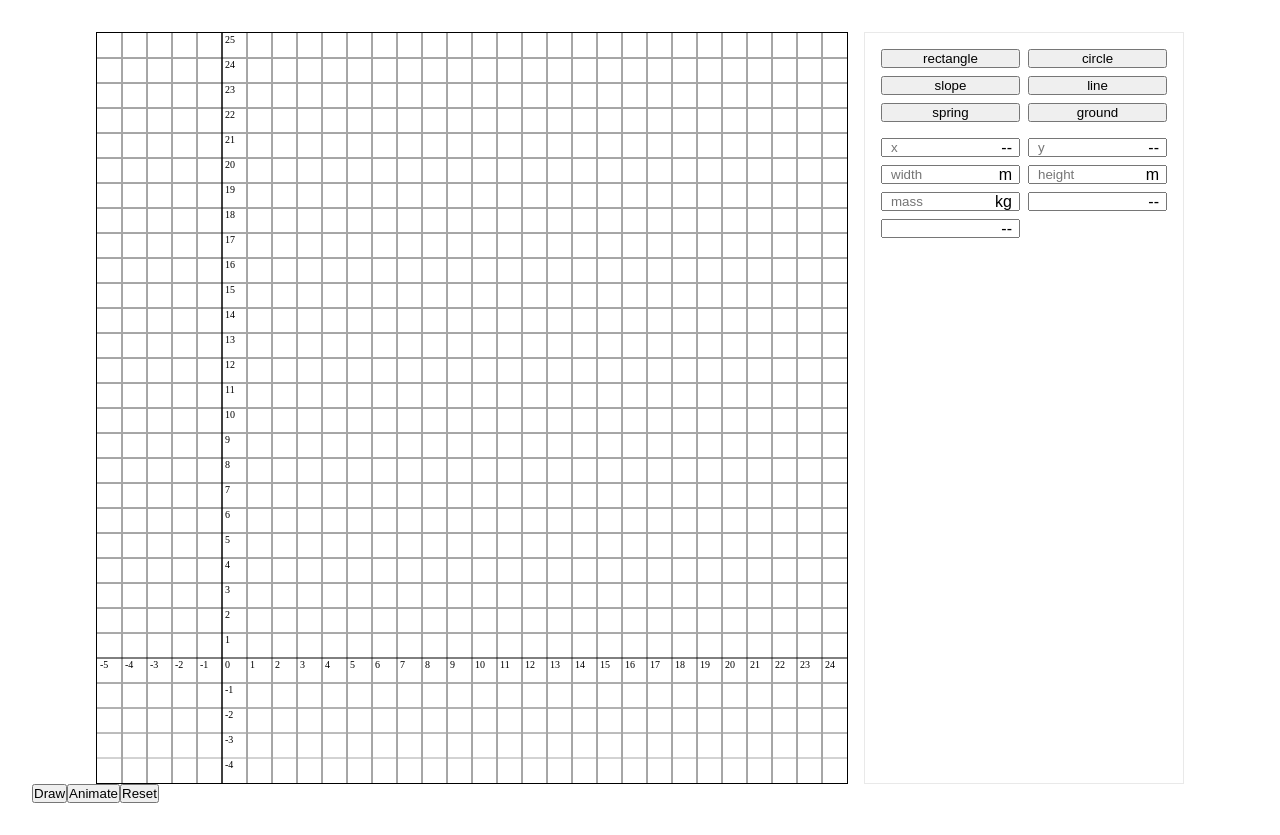
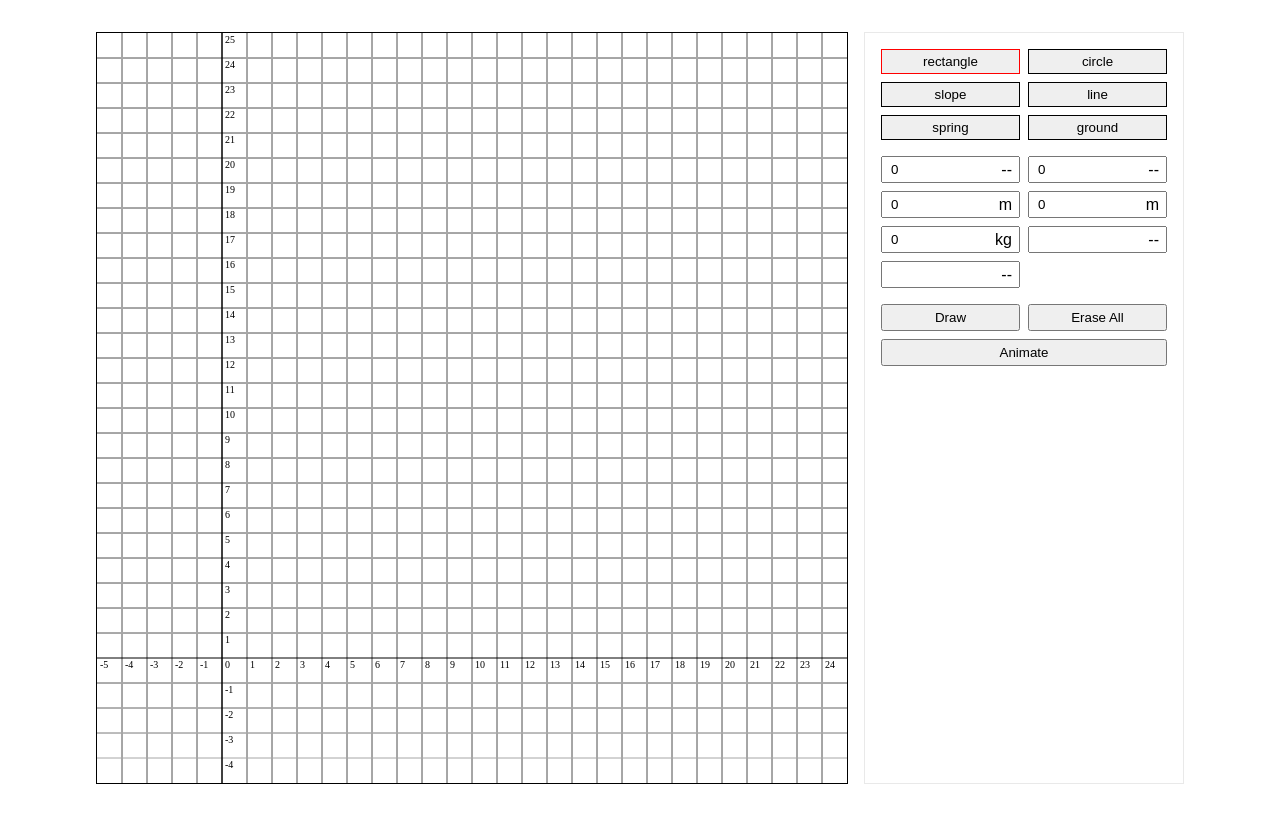
Before and after one commit to dev-sangjun/physics-simulation, a React (Create React App) app: page / in a window 1280 px wide. Built offline with nearby package versions, Linux system fonts and the light colour scheme.

Commit message:
reset animate working

```diff
--- a/src/classes/Body.ts
+++ b/src/classes/Body.ts
@@ -7,17 +7,22 @@ export type BodyType =
   | "line"
   | "spring"
   | "ground";
-export type ParamsType = "x" | "y" | "o" | "w" | "h" | "r" | "m" | "v" | "a";
+export type ParamType = "x" | "y" | "o" | "w" | "h" | "r" | "m" | "v" | "a";
 export interface IBody {
   ctx: CanvasRenderingContext2D;
   originalParams: RectangleParams | CircleParams;
   params: RectangleParams | CircleParams;
+  animating: boolean;
   draw: () => void;
   update: () => void;
   reset: () => void;
 }
+export type Point = {
+  x: number;
+  y: number;
+};
 
-type Vector = {
+export type Vector = {
   x: number;
   y: number;
 };
@@ -36,10 +41,7 @@ type RectangleParams = BodyParams & {
 };
 
 type CircleParams = BodyParams & {
-  o: {
-    x: number;
-    y: number;
-  };
+  o: Point;
   r: number;
 };
 
@@ -57,18 +59,29 @@ const calcVelocity = (v0: Vector, a: Vector, t: number): Vector => {
 
 export class Rectangle implements IBody {
   originalParams: RectangleParams;
+  params: RectangleParams;
+  animating: boolean = false;
   draw: () => void;
   update: () => void;
   reset: () => void;
   constructor(
     public ctx: CanvasRenderingContext2D,
-    public params: RectangleParams
+    params: Record<ParamType, number | Point | Vector>
   ) {
     this.ctx = ctx;
-    this.originalParams = params;
-    this.params = params;
+    const rectangleParams = {
+      x: params.x as number,
+      y: params.y as number,
+      w: params.w as number,
+      h: params.h as number,
+      m: params.m as number,
+      v: params.v as Vector,
+      a: params.a as Vector,
+    };
+    this.originalParams = JSON.parse(JSON.stringify(rectangleParams));
+    this.params = rectangleParams;
     this.draw = () => {
-      let { x, y, w, h, m, v, a } = this.params as RectangleParams;
+      let { x, y, w, h, m, v, a } = this.params;
       const { origin, gridSize } = CanvasStore;
 
       // change coordinate systems
@@ -95,30 +108,43 @@ export class Rectangle implements IBody {
           GRAVITY,
           1 / CanvasStore.fps
         );
-        CanvasStore.time += 1 / CanvasStore.fps;
+        // CanvasStore.time += 1 / CanvasStore.fps;
       }
       this.draw();
     };
     this.reset = () => {
-      this.params = this.originalParams;
+      this.params = JSON.parse(JSON.stringify(this.originalParams));
+      this.draw();
     };
   }
 }
 
 export class Circle implements IBody {
   originalParams: CircleParams;
+  params: CircleParams;
+  animating: boolean = false;
   draw: () => void;
   update: () => void;
   reset: () => void;
   constructor(
     public ctx: CanvasRenderingContext2D,
-    public params: CircleParams
+    params: Record<ParamType, number | Point | Vector>
   ) {
     this.ctx = ctx;
-    this.originalParams = params;
-    this.params = params;
+    const circleParams = {
+      o: {
+        x: params.x as number,
+        y: params.y as number,
+      },
+      r: params.r as number,
+      m: params.m as number,
+      v: params.v as Vector,
+      a: params.a as Vector,
+    };
+    this.originalParams = JSON.parse(JSON.stringify(circleParams));
+    this.params = circleParams;
     this.draw = () => {
-      let { o, r, v, a } = this.params as CircleParams;
+      let { o, r, v, a } = this.params;
       const { origin, gridSize } = CanvasStore;
 
       // change coordinate systems
@@ -134,11 +160,26 @@ export class Circle implements IBody {
       this.ctx.closePath();
     };
     this.update = () => {
-      this.params.o.y -= 0.1;
+      if (this.params.o.y - this.params.r >= 0) {
+        const offset =
+          calcVelocity(this.params.v, GRAVITY, 1 / CanvasStore.fps).y /
+          CanvasStore.fps;
+        if (this.params.o.y - this.params.r + offset > 0)
+          this.params.o.y += offset;
+        else this.params.o.y = this.params.r;
+
+        this.params.v = calcVelocity(
+          this.params.v,
+          GRAVITY,
+          1 / CanvasStore.fps
+        );
+        // CanvasStore.time += 1 / CanvasStore.fps;
+      }
       this.draw();
     };
     this.reset = () => {
-      this.params = this.originalParams;
+      this.params = JSON.parse(JSON.stringify(this.originalParams));
+      this.draw();
     };
   }
 }
--- a/src/classes/CanvasStore.ts
+++ b/src/classes/CanvasStore.ts
@@ -13,9 +13,8 @@ class CanvasStore {
   gridSize = 1;
   lastUpdated?: number;
   fps = 58;
+  animating = false;
   animationStarted = false;
-  time = 0;
-  resetCanvas = false;
   private constructor() {}
   static getInstance(): CanvasStore {
     if (!CanvasStore.instance) CanvasStore.instance = new CanvasStore();
@@ -33,10 +32,16 @@ class CanvasStore {
   addBody(body: IBody) {
     this.bodies.push(body);
     body.draw();
-    this.resetCanvas = false;
   }
-  animate() {
-    if (this.resetCanvas) return;
+  draw() {
+    this.bodies.forEach((body: IBody) => body.draw());
+  }
+  animateAll() {
+    this.animating = true;
+    this.animate();
+  }
+  private animate() {
+    if (!this.animating) return;
     if (!this.canvas || !this.ctx) return;
     if (!this.lastUpdated) {
       this.lastUpdated = performance.now();
@@ -50,12 +55,23 @@ class CanvasStore {
     this.ctx.clearRect(0, 0, this.canvas.width, this.canvas.height);
     this.bodies.forEach((body: IBody) => body.update());
   }
-  reset() {
-    this.resetCanvas = true;
+  eraseAll() {
+    this.animating = false;
     this.animationStarted = false;
+    this.lastUpdated = undefined;
     if (!this.canvas || !this.ctx) return;
     this.ctx.clearRect(0, 0, this.canvas.width, this.canvas.height);
     this.bodies = [];
+  }
+  reset() {
+    this.animating = false;
+    this.animationStarted = false;
+    this.lastUpdated = undefined;
+    if (!this.canvas || !this.ctx) return;
+    this.ctx.clearRect(0, 0, this.canvas.width, this.canvas.height);
+    this.bodies.forEach((body: IBody) => {
+      body.reset();
+    });
   }
   private addText() {
     if (!this.axesCanvas || !this.axesCtx) return;
--- a/src/components/BodyButton.tsx
+++ b/src/components/BodyButton.tsx
@@ -1,15 +1,23 @@
 import React from "react";
+import styled from "styled-components";
 import { BodyType } from "../classes/Body";
 
 type BodyButtonProps = {
   className?: string;
   bodyType: BodyType;
   onClick: (bodyType: BodyType) => void;
+  selected: boolean;
 };
 
-const BodyButton: React.FC<BodyButtonProps> = ({ bodyType, onClick }) => {
+const BodyButton: React.FC<BodyButtonProps> = ({
+  className,
+  bodyType,
+  onClick,
+  selected,
+}) => {
   return (
     <button
+      className={className}
       onClick={() => {
         onClick(bodyType);
       }}
@@ -19,4 +27,13 @@ const BodyButton: React.FC<BodyButtonProps> = ({ bodyType, onClick }) => {
   );
 };
 
-export default BodyButton;
+export default styled(BodyButton)`
+  padding: 0.25rem;
+  border: 1px solid ${props => (props.selected ? "red" : "black")};
+  &:focus {
+    outline: none;
+  }
+  &:hover {
+    background-color: #e5e5e5;
+  }
+`;
--- a/src/components/Input.tsx
+++ b/src/components/Input.tsx
@@ -1,22 +1,29 @@
 import React from "react";
 import styled from "styled-components";
-import { BodyType, ParamsType } from "../classes/Body";
+import { BodyType, ParamType, Point, Vector } from "../classes/Body";
 import getUniqueId from "../utils/getUniqueId";
 
 type InputProps = {
   className?: string;
-  placeholder?: string;
   bodyType: BodyType;
-  inputType: ParamsType;
+  paramType: ParamType;
+  onChange: (paramType: ParamType, value: number) => void;
+  value: number;
 };
 
-const Input: React.FC<InputProps> = ({ className, placeholder, bodyType, inputType }) => {
+const Input: React.FC<InputProps> = ({
+  className,
+  bodyType,
+  paramType,
+  onChange,
+  value,
+}) => {
   const id = getUniqueId("input");
   const getPlaceholder = () => {
-    switch (inputType) {
+    switch (paramType) {
       case "x":
       case "y":
-        return bodyType == "circle" ? `${inputType} of origin` : inputType;
+        return bodyType == "circle" ? `${paramType} of origin` : paramType;
       case "w":
         return "width";
       case "h":
@@ -30,7 +37,7 @@ const Input: React.FC<InputProps> = ({ className, placeholder, bodyType, inputTy
     }
   };
   const getLabel = () => {
-    switch (inputType) {
+    switch (paramType) {
       case "w":
       case "h":
       case "r":
@@ -43,7 +50,17 @@ const Input: React.FC<InputProps> = ({ className, placeholder, bodyType, inputTy
   };
   return (
     <div className={className}>
-      <input id={id} placeholder={getPlaceholder()}></input>
+      <input
+        id={id}
+        type="number"
+        placeholder={getPlaceholder()}
+        step={0.1}
+        onChange={(e: React.ChangeEvent<HTMLInputElement>) => {
+          onChange(paramType, parseFloat(e.target.value));
+        }}
+        value={value}
+        required
+      />
       <label htmlFor={id}>{getLabel()}</label>
     </div>
   );
@@ -54,7 +71,7 @@ export default styled(Input)`
   display: flex;
   input {
     width: 100%;
-    padding: 0 1.5rem 0 0.5rem;
+    padding: 0.25rem 1.5rem 0.25rem 0.5rem;
   }
   label {
     position: absolute;
--- a/src/containers/BodyContainer.tsx
+++ b/src/containers/BodyContainer.tsx
@@ -12,54 +12,12 @@ type BodyContainerProps = {
 const BodyContainer: React.FC<BodyContainerProps> = ({ className }) => {
   const [time, setTime] = useState(0);
   const [active, setActive] = useState(false);
-  const onClick = () => {
-    const ctx = CanvasStore.ctx;
-    if (ctx) {
-      CanvasStore.addBody(
-        new Rectangle(ctx, {
-          x: 0,
-          y: 20,
-          w: 2,
-          h: 2,
-          m: 1,
-          v: { x: 0, y: 0 },
-          a: { x: 0, y: 0 },
-        })
-      );
-      // CanvasStore.addBody(
-      //   new Circle(ctx, {
-      //     o: {
-      //       x: 0,
-      //       y: 0,
-      //     },
-      //     r: 5,
-      //     v: { x: 0, y: 0 },
-      //     a: { x: 0, y: 0 },
-      //   })
-      // );
-    }
-  };
-  const onAnimate = () => {
-    CanvasStore.animate();
-    // setActive(true);
-  };
-  const onReset = () => {
-    CanvasStore.reset();
-    // setActive(false);
-    // setTime(0);
-  };
   return (
     <div className={className}>
       <div className="top-container">
         <CanvasContainer />
         <ToolsContainer />
       </div>
-      <div className="btm-container">
-        <button onClick={onClick}>Draw</button>
-        <button onClick={onAnimate}>Animate</button>
-        <button onClick={onReset}>Reset</button>
-      </div>
-      {/* <span className="timeer">{time}s</span> */}
     </div>
   );
 };
--- a/src/containers/ToolsContainer.tsx
+++ b/src/containers/ToolsContainer.tsx
@@ -1,14 +1,40 @@
 import React, { useEffect, useState } from "react";
 import styled from "styled-components";
+import CanvasStore from "../classes/CanvasStore";
 import { Input, BodyButton } from "../components";
-import { BodyType, ParamsType } from "../classes/Body";
+import {
+  BodyType,
+  ParamType,
+  Point,
+  Vector,
+  Rectangle,
+  Circle,
+} from "../classes/Body";
 
 type ToolsContainerProps = {
   className?: string;
 };
 
 const ToolsContainer: React.FC<ToolsContainerProps> = ({ className }) => {
-  const [bodyType, setBodyType] = useState<BodyType>("rectangle");
+  const [curBodyType, setCurBodyType] = useState<BodyType>("rectangle");
+  const [animating, setAnimating] = useState(false);
+  const inputsInitialState = {
+    x: 0,
+    y: 0,
+    o: {
+      x: 0,
+      y: 0,
+    },
+    w: 0,
+    h: 0,
+    r: 0,
+    m: 0,
+    v: { x: 0, y: 0 },
+    a: { x: 0, y: 0 },
+  };
+  const [inputs, setInputs] = useState<
+    Record<ParamType, number | Point | Vector>
+  >(inputsInitialState);
   const bodyTypes: BodyType[] = [
     "rectangle",
     "circle",
@@ -17,30 +43,88 @@ const ToolsContainer: React.FC<ToolsContainerProps> = ({ className }) => {
     "spring",
     "ground",
   ];
-  const params: Record<BodyType, ParamsType[]> = {
+  const params: Record<BodyType, ParamType[]> = {
     rectangle: ["x", "y", "w", "h", "m", "v", "a"],
-    circle: ["x", "y", "w", "h", "m", "v", "a"],
+    circle: ["x", "y", "r", "m", "v", "a"],
     slope: [],
     line: [],
     spring: [],
     ground: [],
   };
   const onClick = (bodyType: BodyType) => {
-    setBodyType(bodyType);
+    setCurBodyType(bodyType);
+  };
+  const onChange = (paramType: ParamType, value: number) => {
+    setInputs((inputs: Record<ParamType, number | Point | Vector>) => ({
+      ...inputs,
+      [paramType]: value,
+    }));
+  };
+  const onDraw = () => {
+    const ctx = CanvasStore.ctx;
+    if (ctx) {
+      switch (curBodyType) {
+        case "rectangle":
+          CanvasStore.addBody(new Rectangle(ctx, inputs));
+          break;
+        case "circle":
+          CanvasStore.addBody(new Circle(ctx, inputs));
+          break;
+        default:
+          break;
+      }
+    }
+  };
+  const onAnimate = () => {
+    CanvasStore.animateAll();
+    setAnimating(true);
+    // setActive(true);
+  };
+  const onEraseAll = () => {
+    CanvasStore.eraseAll();
+  };
+  const onReset = () => {
+    CanvasStore.reset();
+    setAnimating(false);
   };
   useEffect(() => {}, []);
   return (
     <div className={className}>
       <div className="buttons-container">
         {bodyTypes.map((bodyType: BodyType, index: number) => (
-          <BodyButton key={index} bodyType={bodyType} onClick={onClick} />
+          <BodyButton
+            key={index}
+            bodyType={bodyType}
+            onClick={onClick}
+            selected={curBodyType === bodyType ? true : false}
+          />
         ))}
       </div>
       <div className="inputs-container">
-        {params[bodyType] &&
-          params[bodyType].map((param: ParamsType, index: number) => (
-            <Input key={index} bodyType={bodyType} inputType={param} />
+        {params[curBodyType] &&
+          params[curBodyType].map((param: ParamType, index: number) => (
+            <Input
+              key={index}
+              bodyType={curBodyType}
+              paramType={param}
+              onChange={onChange}
+              value={inputs[param] as number}
+            />
           ))}
+      </div>
+      <div className="actions-container">
+        <button className="actions-btn" onClick={onDraw}>
+          Draw
+        </button>
+        <button className="actions-btn" onClick={onEraseAll}>
+          Erase All
+        </button>
+        <button
+          className="actions-btn"
+          onClick={animating ? onReset : onAnimate}
+        >
+          {animating ? "Reset" : "Animate"}
+        </button>
       </div>
     </div>
   );
@@ -62,5 +146,17 @@ export default styled(ToolsContainer)`
     display: grid;
     grid-gap: 0.5rem;
     grid-template-columns: repeat(2, 1fr);
+    margin-bottom: 1rem;
+  }
+  .actions-container {
+    display: grid;
+    grid-gap: 0.5rem;
+    grid-template-columns: repeat(2, 1fr);
+    button {
+      padding: 0.25rem;
+    }
+    button:last-child {
+      grid-column: 1 / 3;
+    }
   }
 `;
```
